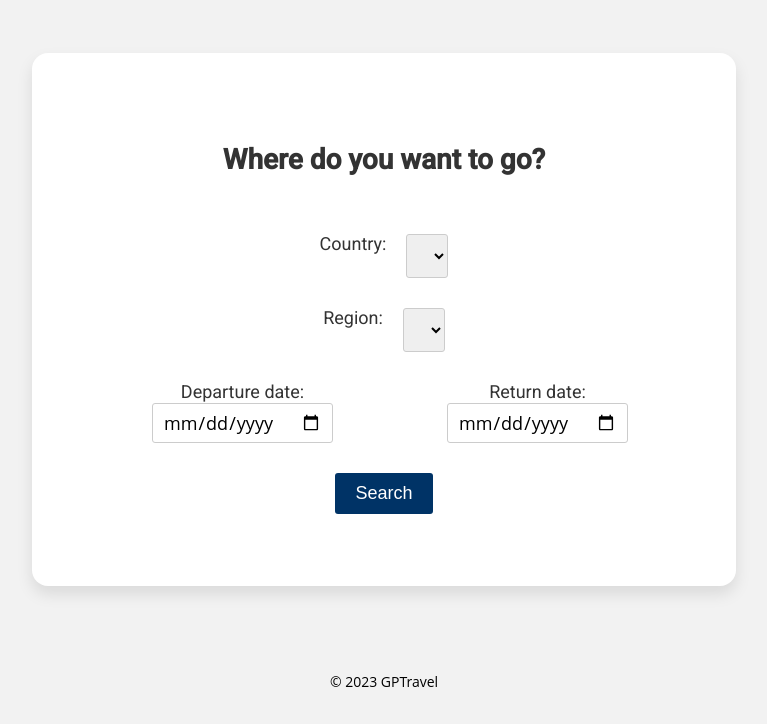
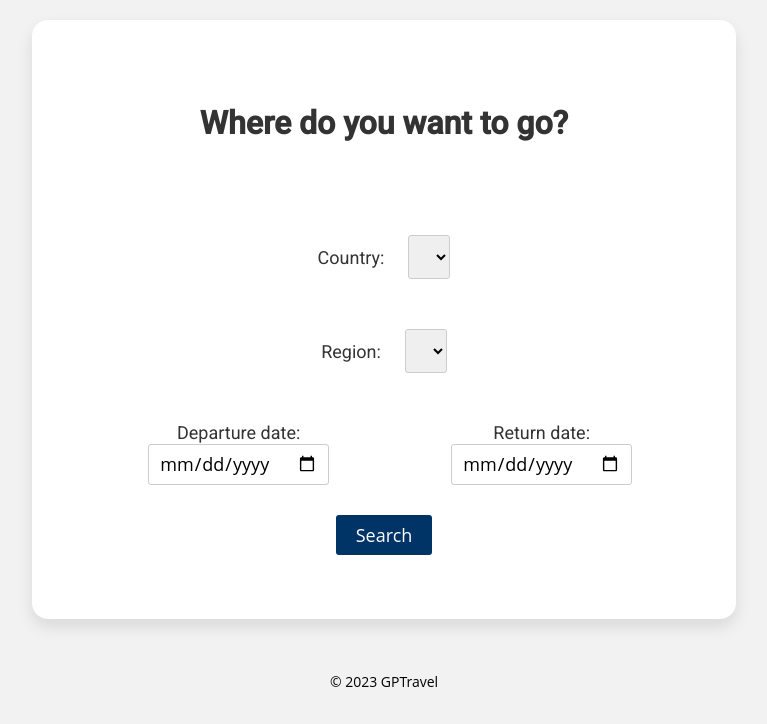
Before and after one commit to RobertoCorti/gptravel, a Flask app: page / in a window 1280 px wide. Shown: the part 160-884 px from the top of the page, without its empty margins (256-1023 px from the left). Run offline with Flask 2, Linux system fonts and the light colour scheme; lists and menus that the app fills with data are empty.

Commit message:
added index.css

```diff
--- /dev/null
+++ b/src/gptravel/app/static/css/index.css
@@ -0,0 +1,54 @@
+.search-form-container {
+    display: flex;
+    flex-direction: column;
+    align-items: center;
+    justify-content: center;
+    height: 80vh;
+    background-color: #f2f2f2;
+}
+
+.search-form-heading {
+    background-color: #fff;
+    border-radius: 1rem;
+    box-shadow: 0 0.5rem 1rem rgba(0, 0, 0, 0.1);
+    padding: 2rem;
+    width: 50%;
+}
+
+.form-field {
+    display: compact;
+    justify-content: center;
+    margin-bottom: 50px;
+    alignment: center;
+}
+
+.form-field label {
+    font-size: 18px;
+    margin-right: 20px;
+}
+.form-field select,
+.form-field input[type="country"],
+.form-field input[type="region"] {
+    font-size: 18px;
+    padding: 8px 10px;
+    border-radius: 3px;
+    border: 1px solid #ccc;
+    box-sizing: border-box;
+    font-family: 'Open Sans', sans-serif;
+}
+
+button[type="submit"] {
+    background-color: #003366;
+    color: #FFFFFF;
+    font-size: 18px;
+    padding: 10px 20px;
+    border: none;
+    border-radius: 3px;
+    cursor: pointer;
+    transition: background-color .2s;
+    font-family: 'Open Sans', sans-serif;
+}
+
+button:hover {
+    background-color: #00264d;
+}
--- a/src/gptravel/app/templates/base.html
+++ b/src/gptravel/app/templates/base.html
@@ -52,6 +52,7 @@
   </style>
   <link rel="stylesheet" href="https://cdnjs.cloudflare.com/ajax/libs/normalize/8.0.1/normalize.min.css">
   <link href="https://fonts.googleapis.com/css2?family=Roboto:wght@300;400;500&display=swap" rel="stylesheet">
+  <link rel="stylesheet" href="{{ url_for('static', filename='css/index.css') }}">
   <link rel="stylesheet" href="{{ url_for('static', filename='css/travel_plan.css') }}">
   <!-- Add the menu links to the header -->
   <nav>
--- a/src/gptravel/app/templates/index.html
+++ b/src/gptravel/app/templates/index.html
@@ -2,19 +2,19 @@
 
 {% block content %}
 
-  <div style="display: flex; flex-direction: column; align-items: center; justify-content: center; height: 80vh; background-color: #f2f2f2;">
-    <div style="background-color: #fff; border-radius: 1rem; box-shadow: 0 0.5rem 1rem rgba(0, 0, 0, 0.1); padding: 2rem; width: 50%;">
-      <div style="padding: 40px; text-align: center;">
-        <h1 style="font-size: 28px; margin-bottom: 30px; height: 60px;">Where do you want to go?</h1>
+  <div class="search-form-container">
+    <div class="search-form-heading">
+      <div style="padding: inherit; text-align: center;">
+        <h1 style="margin-bottom: 30px; height: 100px;">Where do you want to go?</h1>
     <form action="#", method="post">
-      <div style="display: flex; justify-content: center; margin-bottom: 30px;">
-        <label for="country" style="font-size: 18px; margin-right: 20px;">Country:</label>
-        <select name="country" id="country" style="font-size: 18px; padding: 8px 10px; border-radius: 3px; border: 1px solid #ccc; box-sizing: border-box; font-family: 'Open Sans', sans-serif;" required>
+      <div class="form-field">
+        <label for="country">Country:</label>
+        <select name="country" id="country" required>
         </select>
       </div>
-      <div style="display: flex; justify-content: center; margin-bottom: 30px;">
-        <label for="region" style="font-size: 18px; margin-right: 20px;">Region:</label>
-        <select name="region" id="region" style="font-size: 18px; padding: 8px 10px; border-radius: 3px; border: 1px solid #ccc; box-sizing: border-box; font-family: 'Open Sans', sans-serif;">
+      <div class="form-field">
+        <label for="region">Region:</label>
+        <select name="region" id="region">
         </select>
       </div>
 
@@ -29,7 +29,7 @@
         </div>
       </div>
 
-      <button type="submit" style="background-color: #003366; color: #fff; font-size: 18px; padding: 10px 20px; border: none; border-radius: 3px; cursor: pointer; transition: background-color .2s; font-family: 'Montserrat', sans-serif;">Search</button>
+      <button type="submit">Search</button>
     </form>
 
     <script src="{{url_for('static', filename='js/app.js')}}"></script>
```
